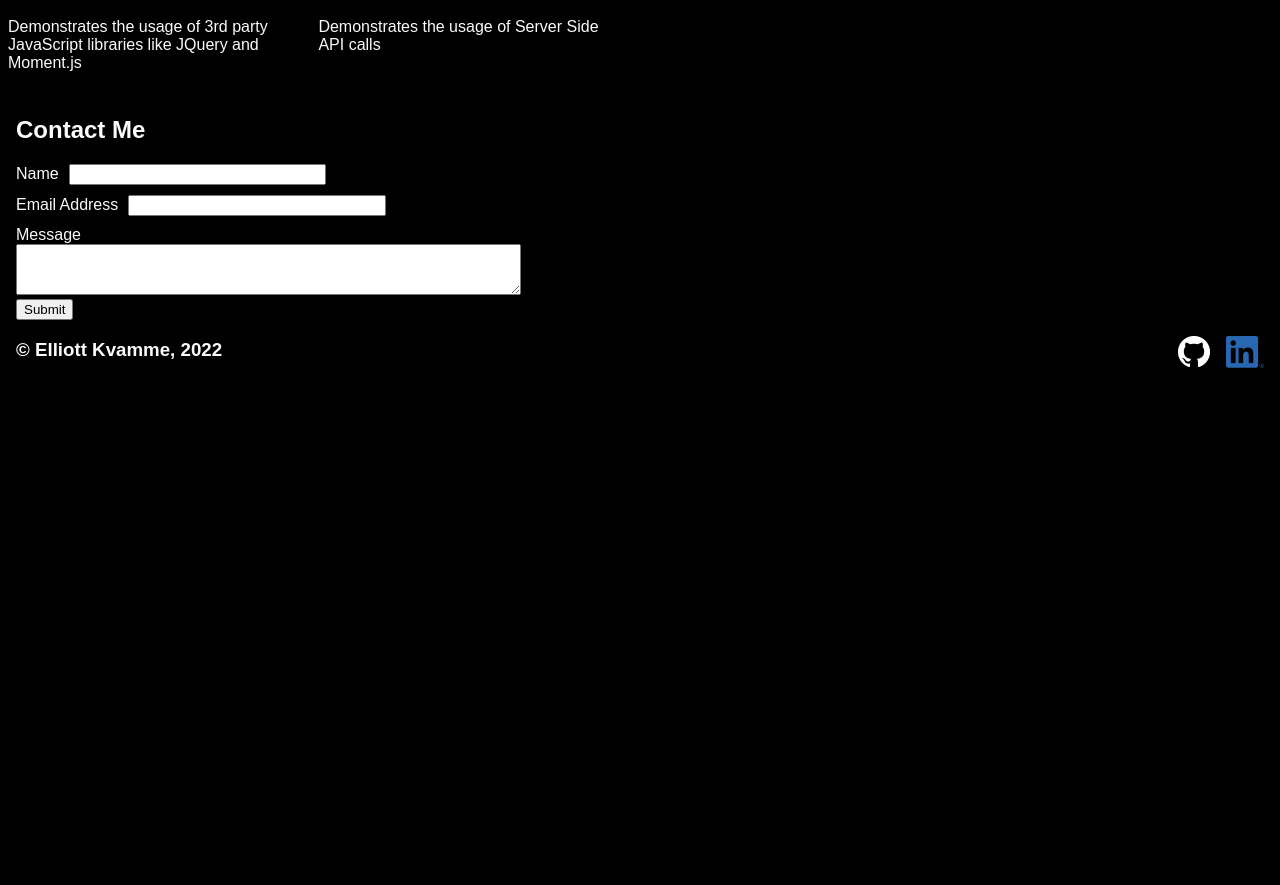
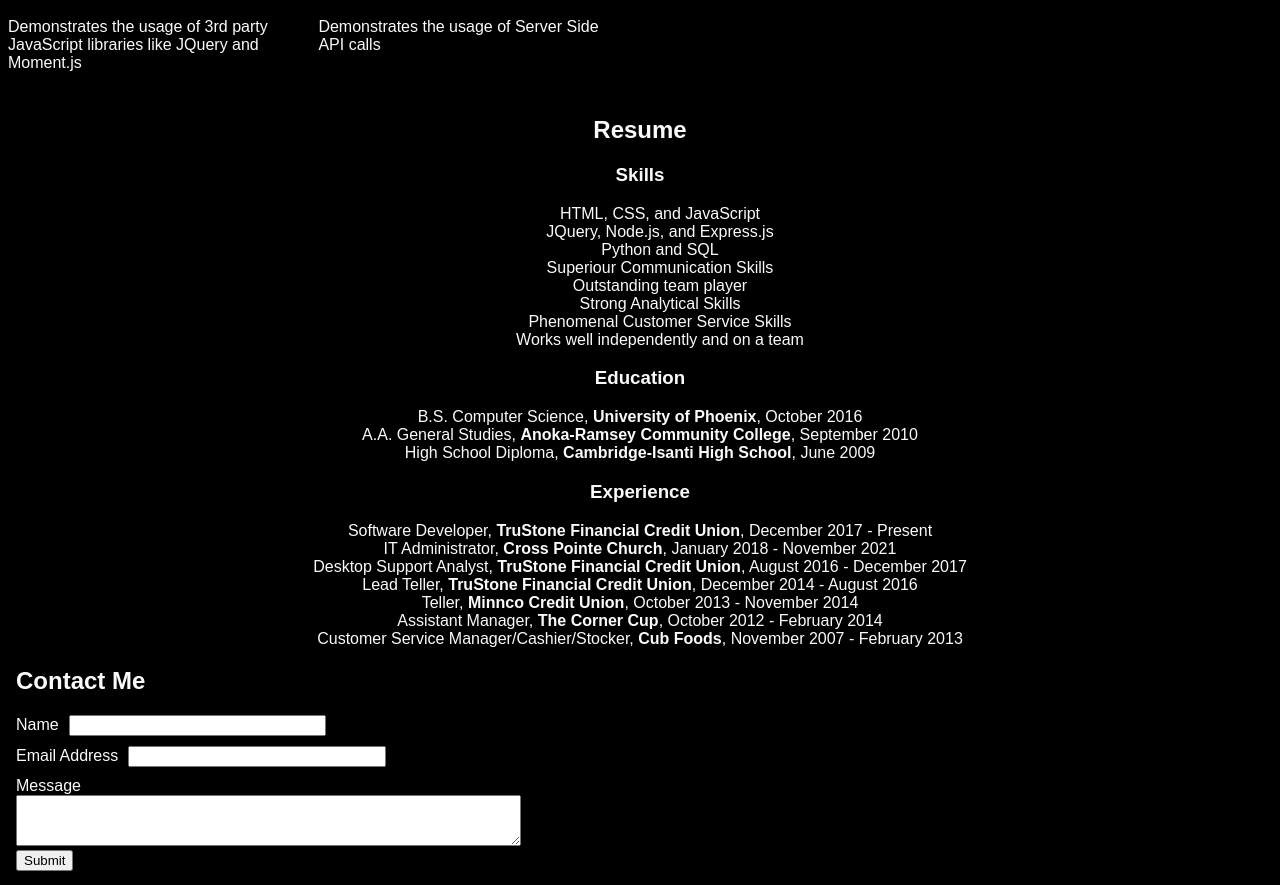
Before and after one commit to Bycicleace/react-portfolio, a React (Create React App) app: page / in a window 1280 px wide. Shown: the part 1929-2814 px from the top of the page. Before the commit the page ends 2317 px from the top, so only its background shows below. Built offline with nearby package versions, Linux system fonts and the light colour scheme.

Commit message:
Added resume content

```diff
--- a/src/App.js
+++ b/src/App.js
@@ -4,6 +4,7 @@ import Footer from './components/Footer';
 import About from './components/About';
 import Contact from './components/Contact';
 import Projects from './components/Projects';
+import Resume from './components/Resume';
 
 function App() {
   return (
@@ -11,6 +12,7 @@ function App() {
       <Nav />
       <About />
       <Projects />
+      <Resume />
       <Contact />
       <Footer />
     </div>
--- /dev/null
+++ b/src/components/Resume/index.js
@@ -0,0 +1,44 @@
+import React from 'react';
+
+function Resume() {
+    return (
+        <div>
+            <h2>Resume</h2>
+            <div id="resume">
+                <section>
+                    <h3>Skills</h3>
+                    <ul>
+                        <li>HTML, CSS, and JavaScript</li>
+                        <li>JQuery, Node.js, and Express.js</li>
+                        <li>Python and SQL</li>
+                        <li>Superiour Communication Skills</li>
+                        <li>Outstanding team player</li>
+                        <li>Strong Analytical Skills</li>
+                        <li>Phenomenal Customer Service Skills</li>
+                        <li>Works well independently and on a team</li>
+                    </ul>
+                </section>
+                <section>
+                    <h3>Education</h3>
+                    <span>B.S. Computer Science, <strong>University of Phoenix</strong>, October 2016</span>
+                    <br />
+                    <span>A.A. General Studies, <strong>Anoka-Ramsey Community College</strong>, September 2010</span>
+                    <br />
+                    <span>High School Diploma, <strong>Cambridge-Isanti High School</strong>, June 2009</span>
+                </section>
+                <section>
+                    <h3>Experience</h3>
+                    <span>Software Developer, <strong>TruStone Financial Credit Union</strong>, December 2017 - Present</span><br />
+                    <span>IT Administrator, <strong>Cross Pointe Church</strong>, January 2018 - November 2021</span><br />
+                    <span>Desktop Support Analyst, <strong>TruStone Financial Credit Union</strong>, August 2016 - December 2017</span><br />
+                    <span>Lead Teller, <strong>TruStone Financial Credit Union</strong>, December 2014 - August 2016</span><br />
+                    <span>Teller, <strong>Minnco Credit Union</strong>, October 2013 - November 2014</span><br />
+                    <span>Assistant Manager, <strong>The Corner Cup</strong>, October 2012 - February 2014</span><br />
+                    <span>Customer Service Manager/Cashier/Stocker, <strong>Cub Foods</strong>, November 2007 - February 2013</span>
+                </section>
+            </div>
+        </div>
+    )
+}
+
+export default Resume;
--- a/src/index.css
+++ b/src/index.css
@@ -135,3 +135,7 @@ hr {
 #projects div div {
   width: 23%;
 }
+
+#resume {
+  justify-content: space-between;
+}
```
